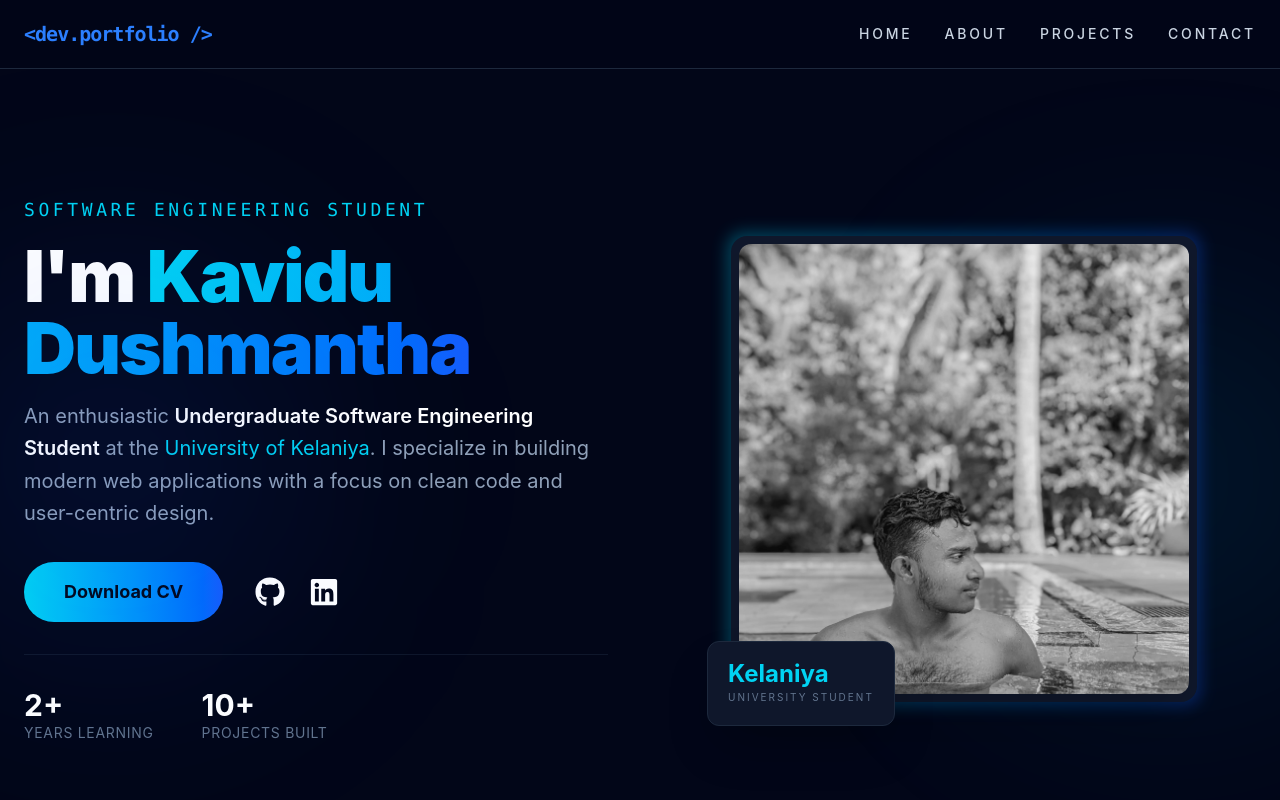
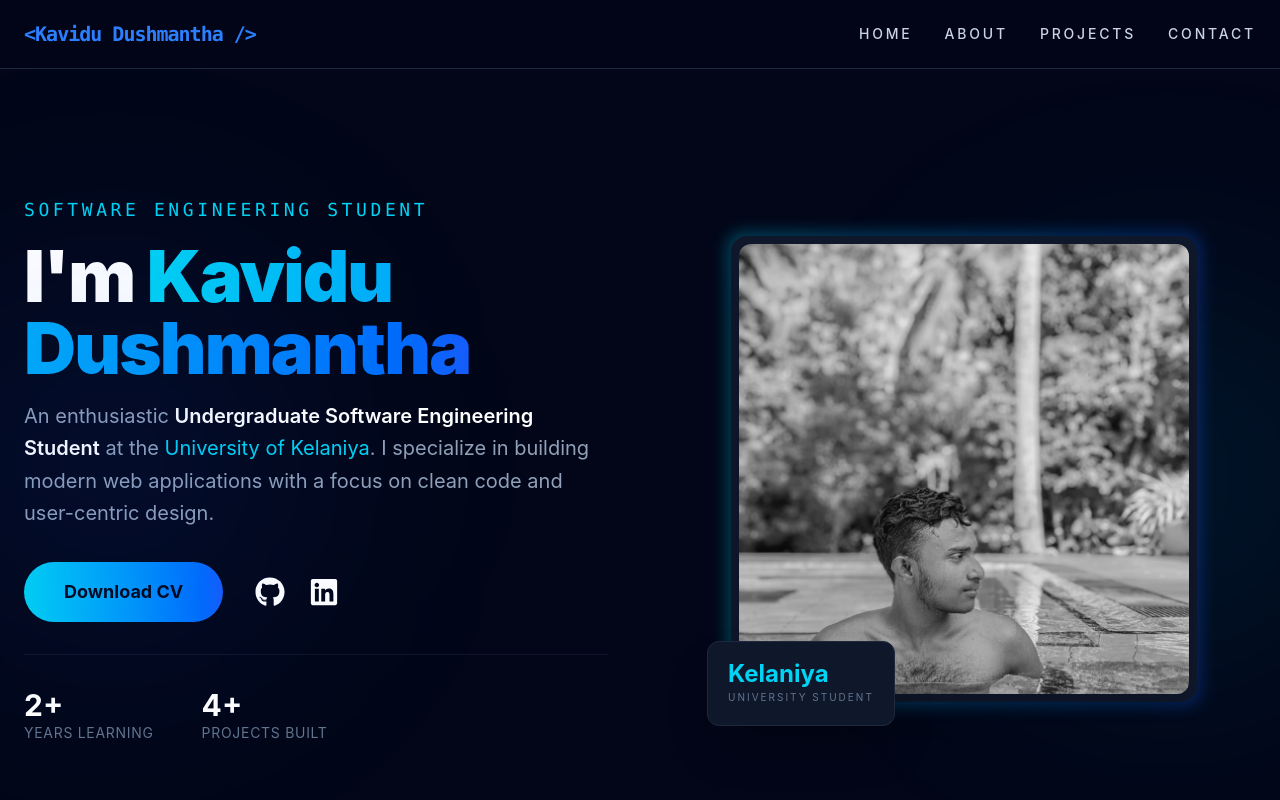
Before and after one commit to kavidu717/portfolio, a React app: page / in a window 1280 px wide. Shown: the top 800 px of the page. Built offline with nearby package versions, Linux system fonts and the light colour scheme; the HTML template or start-up script is replaced by a standard one.

Commit message:
feat:add the cv for the download

```diff
--- a/src/components/Herosection.jsx
+++ b/src/components/Herosection.jsx
@@ -31,9 +31,11 @@ export default function Herosection() {
 
 
           <div className="flex flex-col sm:flex-row items-center justify-center lg:justify-start gap-8">
-            <button className="px-10 py-4 bg-gradient-to-r from-cyan-400 to-blue-600 rounded-full text-slate-950 font-bold text-lg hover:shadow-[0_0_20px_rgba(34,211,238,0.4)] transition-all duration-300 hover:scale-105">
+            <a href="/Kavidu-Dushmantha.pdf"
+            download="Kavidu-Dushmantha.pdf"
+            className="px-10 py-4 bg-gradient-to-r from-cyan-400 to-blue-600 rounded-full text-slate-950 font-bold text-lg hover:shadow-[0_0_20px_rgba(34,211,238,0.4)] transition-all duration-300 hover:scale-105">
               Download CV
-            </button>
+            </a>
 
             <div className="flex gap-6 items-center">
               <a
@@ -62,7 +64,7 @@ export default function Herosection() {
               <span className="text-slate-500 text-sm uppercase tracking-wider">Years Learning</span>
             </div>
             <div className="flex flex-col">
-              <span className="text-white text-3xl font-bold">10+</span>
+              <span className="text-white text-3xl font-bold">4+</span>
               <span className="text-slate-500 text-sm uppercase tracking-wider">Projects Built</span>
             </div>
           </div>
--- a/src/components/Navbar.jsx
+++ b/src/components/Navbar.jsx
@@ -25,7 +25,7 @@ export default function Navbar() {
         <a href="#home" className="text-white group cursor-pointer">
           <code className="text-xl font-bold tracking-tighter text-blue-500">
             <span className="text-blue-500">&lt;</span>
-            dev.portfolio
+            Kavidu Dushmantha
             <span className="text-blue-500"> /&gt;</span>
           </code>
         </a>
```
Also changed, not shown: 1 other file (tests, documents, lock files or other folders).
